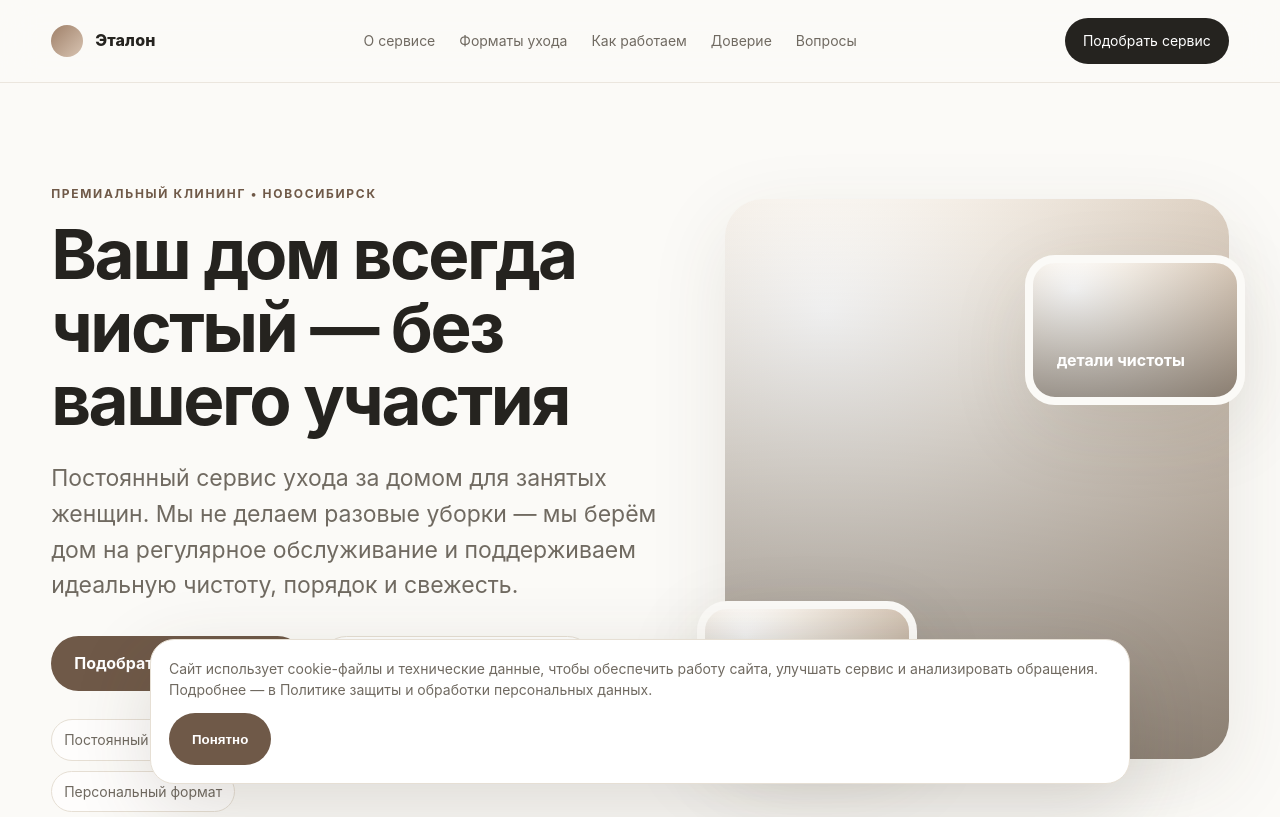
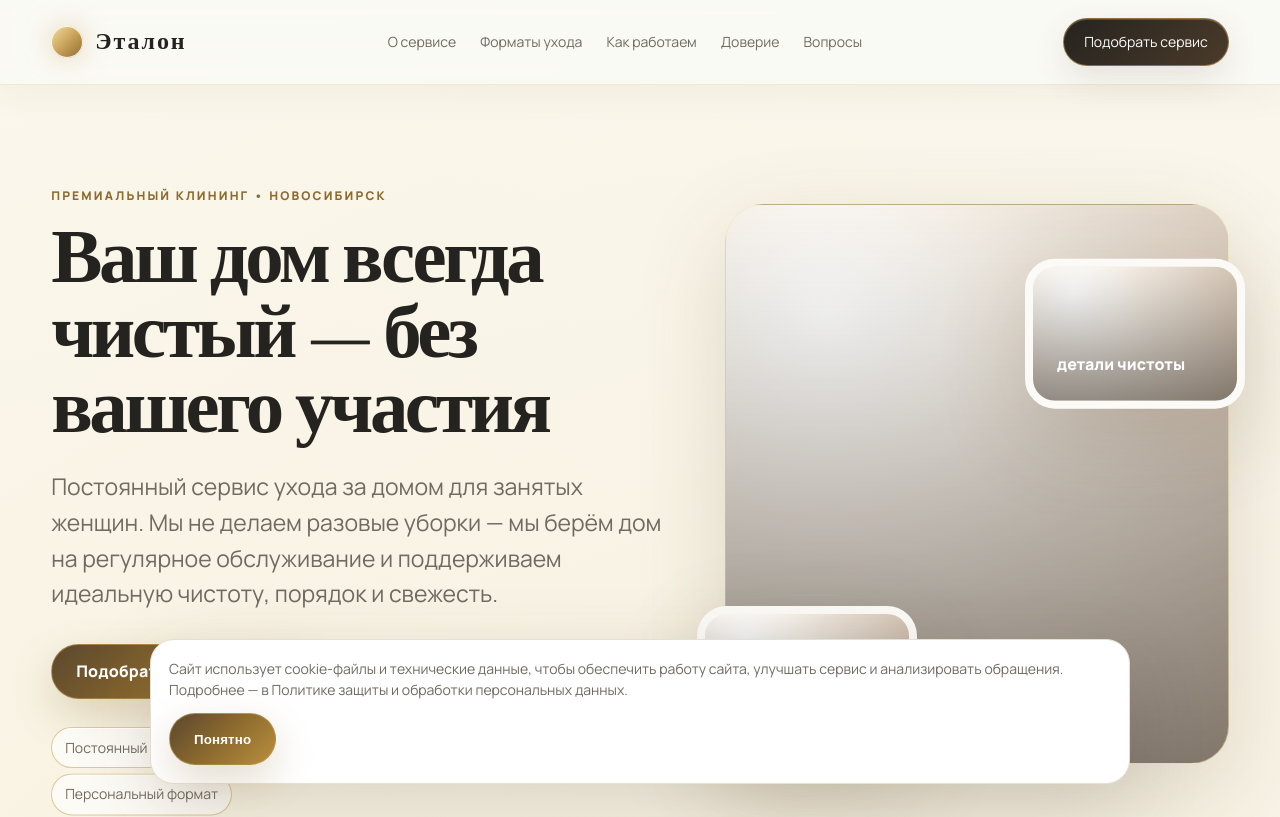
Before and after one commit to lutaevaem/etalon-cleaning, a React (Vite) app in the folder frontend/: page / in a window 1280 px wide. Shown: the top 817 px of the page. Built offline with nearby package versions, Linux system fonts and the light colour scheme; no server answers.

Commit message:
Add premium gold styling and motion

```diff
--- a/frontend/src/styles.css
+++ b/frontend/src/styles.css
@@ -8,7 +8,12 @@
   --accent:#9f8069;
   --accent-dark:#6f5948;
   --accent-soft:#eadfd3;
+  --gold:#c9a35b;
+  --gold-light:#f4df9d;
+  --gold-dark:#8d6b2e;
+  --gold-line:rgba(201,163,91,.58);
   --shadow:0 24px 80px rgba(68,55,43,.10);
+  --premium-shadow:0 28px 90px rgba(92,70,32,.16);
   --radius:28px;
 }
 
@@ -18,9 +23,12 @@ html{scroll-behavior:smooth}
 
 body{
   margin:0;
-  font-family:-apple-system,BlinkMacSystemFont,"Segoe UI",Roboto,Arial,sans-serif;
+  font-family:"Manrope",-apple-system,BlinkMacSystemFont,"Segoe UI",Roboto,Arial,sans-serif;
   color:var(--text);
-  background:var(--bg);
+  background:
+    radial-gradient(circle at 12% 8%,rgba(244,223,157,.18),transparent 28%),
+    radial-gradient(circle at 92% 18%,rgba(201,163,91,.12),transparent 24%),
+    var(--bg);
   line-height:1.55;
 }
 
@@ -35,9 +43,10 @@ a{color:inherit;text-decoration:none}
   justify-content:space-between;
   gap:24px;
   padding:18px clamp(20px,4vw,64px);
-  background:rgba(251,250,247,.88);
-  backdrop-filter:blur(18px);
-  border-bottom:1px solid rgba(230,223,212,.7);
+  background:rgba(251,250,247,.82);
+  backdrop-filter:blur(22px);
+  border-bottom:1px solid rgba(201,163,91,.22);
+  box-shadow:0 10px 34px rgba(90,69,38,.05);
 }
 
 .logo{
@@ -45,15 +54,19 @@ a{color:inherit;text-decoration:none}
   align-items:center;
   gap:12px;
   font-weight:800;
-  letter-spacing:.01em;
+  letter-spacing:.08em;
 }
 
 .logo-mark{
   width:32px;
   height:32px;
   border-radius:50%;
-  background:linear-gradient(135deg,var(--accent),#d8c4b2);
+  background:linear-gradient(135deg,var(--gold-light),var(--gold),var(--gold-dark));
+  box-shadow:0 0 0 1px rgba(255,255,255,.9) inset,0 0 24px rgba(201,163,91,.36);
+  animation:goldPulse 5.4s ease-in-out infinite;
 }
+
+.logo-text{font-family:"Cormorant Garamond",serif;font-size:24px;font-weight:700;letter-spacing:.08em}
 
 .main-nav{
   display:flex;
@@ -62,22 +75,32 @@ a{color:inherit;text-decoration:none}
   color:var(--muted);
 }
 
+.main-nav a,
+.footer-links a,
+.footer-policy-links a{transition:color .2s ease,opacity .2s ease}
+
 .main-nav a:hover,
 .footer-links a:hover,
-.footer-policy-links a:hover{color:var(--accent-dark)}
+.footer-policy-links a:hover{color:var(--gold-dark)}
 
 .header-cta{
-  padding:12px 18px;
+  padding:12px 20px;
   border-radius:999px;
-  background:var(--text);
+  background:linear-gradient(135deg,var(--text),#4b3b2a);
   color:white;
   font-size:14px;
+  border:1px solid var(--gold-line);
+  box-shadow:0 12px 34px rgba(70,52,27,.12), inset 0 1px 0 rgba(255,255,255,.18);
+  transition:transform .2s ease,box-shadow .2s ease;
 }
+
+.header-cta:hover{transform:translateY(-1px);box-shadow:0 18px 44px rgba(70,52,27,.18),0 0 0 4px rgba(201,163,91,.10)}
 
 .menu-button{
   display:none;
-  border:0;
-  background:transparent;
+  border:1px solid var(--gold-line);
+  background:rgba(255,255,255,.72);
+  border-radius:16px;
   font-size:26px;
 }
 
@@ -93,27 +116,32 @@ a{color:inherit;text-decoration:none}
 
 .eyebrow{
   margin:0 0 14px;
-  color:var(--accent-dark);
+  color:var(--gold-dark);
   text-transform:uppercase;
-  letter-spacing:.14em;
+  letter-spacing:.18em;
   font-size:12px;
-  font-weight:700;
+  font-weight:800;
 }
 
 h1,h2,h3,p{margin-top:0}
 
+h1,h2{
+  font-family:"Cormorant Garamond",serif;
+  font-weight:700;
+}
+
 h1{
-  max-width:900px;
-  font-size:clamp(42px,5.4vw,78px);
-  line-height:1.06;
-  letter-spacing:-.035em;
+  max-width:940px;
+  font-size:clamp(48px,6vw,88px);
+  line-height:.98;
+  letter-spacing:-.045em;
   margin-bottom:24px;
 }
 
 h2{
-  font-size:clamp(30px,3.7vw,52px);
-  line-height:1.08;
-  letter-spacing:-.03em;
+  font-size:clamp(34px,4.2vw,60px);
+  line-height:1.02;
+  letter-spacing:-.035em;
   margin-bottom:18px;
 }
 
@@ -140,21 +168,37 @@ h3{
 }
 
 .btn{
+  position:relative;
+  overflow:hidden;
   display:inline-flex;
   justify-content:center;
   align-items:center;
   min-height:52px;
-  padding:14px 22px;
+  padding:14px 24px;
   border-radius:999px;
-  font-weight:700;
-  border:1px solid transparent;
+  font-weight:800;
+  letter-spacing:.01em;
+  border:1px solid var(--gold-line);
   cursor:pointer;
-  transition:transform .2s ease;
+  transition:transform .22s ease,box-shadow .22s ease,border-color .22s ease;
 }
 
-.btn.primary{background:var(--accent-dark);color:white}
-.btn.secondary{background:var(--surface);border-color:var(--line);color:var(--text)}
-.btn:hover{transform:translateY(-1px)}
+.btn::after{
+  content:"";
+  position:absolute;
+  top:-120%;
+  left:-38%;
+  width:34%;
+  height:330%;
+  transform:rotate(25deg);
+  background:linear-gradient(90deg,transparent,rgba(255,255,255,.38),transparent);
+  opacity:0;
+}
+
+.btn:hover::after{animation:goldShine .85s ease}
+.btn.primary{background:linear-gradient(135deg,#5b472e,var(--gold-dark),#b98e3e);color:white;box-shadow:0 16px 42px rgba(141,107,46,.24)}
+.btn.secondary{background:rgba(255,255,255,.74);border-color:var(--gold-line);color:var(--text);box-shadow:inset 0 1px 0 rgba(255,255,255,.8)}
+.btn:hover{transform:translateY(-2px);box-shadow:0 22px 54px rgba(141,107,46,.22),0 0 0 4px rgba(201,163,91,.10)}
 
 .hero-points{
   display:flex;
@@ -164,13 +208,19 @@ h3{
 }
 
 .hero-points span{
-  padding:9px 12px;
-  border:1px solid var(--line);
+  padding:9px 13px;
+  border:1px solid var(--gold-line);
   border-radius:999px;
-  background:rgba(255,255,255,.7);
+  background:rgba(255,255,255,.66);
   color:var(--muted);
   font-size:14px;
+  box-shadow:inset 0 1px 0 rgba(255,255,255,.8);
+  animation:softFloat 7s ease-in-out infinite;
 }
+
+.hero-points span:nth-child(2){animation-delay:.8s}
+.hero-points span:nth-child(3){animation-delay:1.4s}
+.hero-points span:nth-child(4){animation-delay:2s}
 
 .hero-visual{
   position:relative;
@@ -180,16 +230,30 @@ h3{
 .visual-card,
 .photo-placeholder,
 .gallery-item{
+  position:relative;
+  overflow:hidden;
   display:flex;
   align-items:flex-end;
   justify-content:flex-start;
   padding:24px;
   color:white;
-  font-weight:700;
+  font-weight:800;
   background:
-    linear-gradient(180deg,rgba(0,0,0,0),rgba(0,0,0,.32)),
+    linear-gradient(180deg,rgba(0,0,0,0),rgba(0,0,0,.36)),
     radial-gradient(circle at 20% 20%,#fff 0,#f4eee6 28%,#cbb9a6 100%);
-  box-shadow:var(--shadow);
+  box-shadow:var(--premium-shadow);
+  border:1px solid rgba(244,223,157,.46);
+}
+
+.visual-card::after,
+.photo-placeholder::after,
+.gallery-item::after{
+  content:"";
+  position:absolute;
+  inset:0;
+  background:linear-gradient(120deg,transparent 18%,rgba(255,255,255,.24) 44%,transparent 68%);
+  transform:translateX(-120%);
+  animation:surfaceSheen 8s ease-in-out infinite;
 }
 
 .visual-card.large{
@@ -205,8 +269,8 @@ h3{
   border-radius:30px;
 }
 
-.visual-card.top{right:-16px;top:56px}
-.visual-card.bottom{left:-28px;bottom:48px}
+.visual-card.top{right:-16px;top:56px;animation:softFloat 6s ease-in-out infinite}
+.visual-card.bottom{left:-28px;bottom:48px;animation:softFloat 7s ease-in-out infinite reverse}
 
 .section-heading{
   max-width:920px;
@@ -228,12 +292,19 @@ h3{
 .compare-box,
 blockquote,
 details{
-  background:var(--surface);
-  border:1px solid var(--line);
+  position:relative;
+  background:linear-gradient(180deg,rgba(255,255,255,.96),rgba(255,255,255,.82));
+  border:1px solid rgba(201,163,91,.26);
   border-radius:var(--radius);
   padding:26px;
-  box-shadow:0 12px 46px rgba(68,55,43,.045);
+  box-shadow:0 14px 48px rgba(68,55,43,.055);
+  transition:transform .25s ease,box-shadow .25s ease,border-color .25s ease;
 }
+
+.card:hover,
+.format-card:hover,
+blockquote:hover,
+details:hover{transform:translateY(-3px);border-color:rgba(201,163,91,.48);box-shadow:var(--premium-shadow)}
 
 .card p,
 .format-card p,
@@ -252,8 +323,10 @@ details p{color:var(--muted)}
 .check-list{margin:0;padding-left:20px}
 
 .compare-box.accent{
-  background:linear-gradient(135deg,var(--accent-dark),#9e8069);
+  background:linear-gradient(135deg,#2f281e,#6f5948 48%,#a98542);
   color:white;
+  border-color:rgba(244,223,157,.42);
+  box-shadow:0 26px 72px rgba(80,62,38,.18);
 }
 
 .compare-box.accent li{color:rgba(255,255,255,.86)}
@@ -270,42 +343,46 @@ details p{color:var(--muted)}
 }
 
 .format-card.featured{
-  background:var(--accent-soft);
-  border-color:#d8c4b2;
+  background:linear-gradient(145deg,#fff8e8,#eadfd3 72%,#fff);
+  border-color:rgba(201,163,91,.72);
+  box-shadow:0 24px 78px rgba(141,107,46,.16);
 }
 
-.format-label{
+.format-label,
+.step span{
   display:inline-flex;
   width:44px;
   height:44px;
   align-items:center;
   justify-content:center;
   border-radius:50%;
-  background:var(--surface-2);
-  color:var(--accent-dark);
+  background:linear-gradient(135deg,var(--gold-light),var(--gold),var(--gold-dark));
+  color:white;
   font-weight:800;
   margin-bottom:24px;
+  box-shadow:0 10px 24px rgba(141,107,46,.20), inset 0 1px 0 rgba(255,255,255,.45);
 }
 
 .best-for{
   margin-top:20px;
   padding-top:18px;
-  border-top:1px solid rgba(112,106,97,.18);
+  border-top:1px solid rgba(201,163,91,.28);
 }
 
 .value-card{
   display:grid;
   grid-template-columns:.95fr 1fr;
   gap:36px;
-  background:var(--text);
+  background:linear-gradient(135deg,#231f19,#443522 52%,#8d6b2e);
   color:white;
   padding:clamp(32px,5vw,64px);
   border-radius:38px;
-  box-shadow:var(--shadow);
+  border:1px solid rgba(244,223,157,.35);
+  box-shadow:0 30px 90px rgba(68,55,43,.20);
 }
 
 .value-card p,
-.value-card li{color:rgba(255,255,255,.76)}
+.value-card li{color:rgba(255,255,255,.78)}
 
 .steps{
   display:grid;
@@ -315,20 +392,7 @@ details p{color:var(--muted)}
 
 .step{
   padding:24px;
-  border-top:1px solid var(--line);
-}
-
-.step span{
-  display:inline-flex;
-  width:36px;
-  height:36px;
-  border-radius:50%;
-  align-items:center;
-  justify-content:center;
-  background:var(--accent-soft);
-  color:var(--accent-dark);
-  font-weight:800;
-  margin-bottom:18px;
+  border-top:1px solid rgba(201,163,91,.30);
 }
 
 .people-grid{
@@ -379,8 +443,8 @@ details p{color:var(--muted)}
 }
 
 blockquote{margin:0}
-blockquote p{font-size:20px}
-cite{font-style:normal;font-weight:700}
+blockquote p{font-size:20px;font-family:"Cormorant Garamond",serif;font-weight:600;line-height:1.35;color:var(--text)}
+cite{font-style:normal;font-weight:800;color:var(--gold-dark)}
 
 .faq-list{display:grid;gap:12px}
 
@@ -396,11 +460,11 @@ details p{margin:14px 0 0}
   display:grid;
   grid-template-columns:.8fr 1fr;
   gap:34px;
-  background:var(--surface);
-  border:1px solid var(--line);
+  background:linear-gradient(180deg,rgba(255,255,255,.98),rgba(255,250,241,.92));
+  border:1px solid rgba(201,163,91,.34);
   border-radius:38px;
   padding:clamp(26px,4vw,52px);
-  box-shadow:var(--shadow);
+  box-shadow:var(--premium-shadow);
 }
 
 .quiz-copy p{
@@ -416,24 +480,31 @@ details p{margin:14px 0 0}
 label{
   display:grid;
   gap:8px;
-  font-weight:700;
+  font-weight:800;
 }
 
 input,
 select,
 textarea{
   width:100%;
-  border:1px solid var(--line);
-  background:var(--bg);
+  border:1px solid rgba(201,163,91,.30);
+  background:rgba(255,255,255,.72);
   padding:14px 16px;
   border-radius:16px;
   font:inherit;
   color:var(--text);
+  outline:none;
+  transition:border-color .2s ease,box-shadow .2s ease,background .2s ease;
 }
 
+input:focus,
+select:focus,
+textarea:focus{border-color:var(--gold);box-shadow:0 0 0 4px rgba(201,163,91,.12);background:#fff}
+
 textarea{resize:vertical}
-.full{width:100%;border:0}
+.full{width:100%;border:1px solid var(--gold-line)}
 .form-note{font-size:13px;color:var(--muted);margin:0}
+.form-note a{color:var(--gold-dark);font-weight:800}
 
 .final{
   text-align:center;
@@ -456,8 +527,9 @@ textarea{resize:vertical}
   display:grid;
   gap:22px;
   padding:34px clamp(20px,4vw,64px);
-  border-top:1px solid var(--line);
+  border-top:1px solid rgba(201,163,91,.26);
   color:var(--muted);
+  background:linear-gradient(180deg,rgba(255,255,255,.2),rgba(244,239,232,.5));
 }
 
 .footer-main{
@@ -466,7 +538,7 @@ textarea{resize:vertical}
   gap:24px;
 }
 
-.footer strong{color:var(--text)}
+.footer strong{color:var(--text);font-family:"Cormorant Garamond",serif;font-size:24px}
 .footer p{margin:6px 0 0}
 .footer-links{display:flex;gap:18px;flex-wrap:wrap}
 
@@ -475,20 +547,45 @@ textarea{resize:vertical}
   flex-wrap:wrap;
   gap:10px 18px;
   padding-top:18px;
-  border-top:1px solid var(--line);
+  border-top:1px solid rgba(201,163,91,.22);
   font-size:13px;
   color:var(--muted);
 }
 
 .footer-legal strong{
   flex-basis:100%;
-  font-size:14px;
+  font-size:18px;
 }
 
 .footer-policy-links{
   display:flex;
   gap:14px;
   flex-wrap:wrap;
+}
+
+@keyframes goldShine{
+  0%{opacity:0;left:-42%}
+  20%{opacity:1}
+  100%{opacity:0;left:126%}
+}
+
+@keyframes goldPulse{
+  0%,100%{box-shadow:0 0 0 1px rgba(255,255,255,.9) inset,0 0 18px rgba(201,163,91,.26)}
+  50%{box-shadow:0 0 0 1px rgba(255,255,255,.9) inset,0 0 34px rgba(201,163,91,.52)}
+}
+
+@keyframes softFloat{
+  0%,100%{transform:translateY(0)}
+  50%{transform:translateY(-7px)}
+}
+
+@keyframes surfaceSheen{
+  0%,55%{transform:translateX(-120%)}
+  72%,100%{transform:translateX(120%)}
+}
+
+@media (prefers-reduced-motion:reduce){
+  *,*::before,*::after{animation:none!important;transition:none!important;scroll-behavior:auto!important}
 }
 
 @media (max-width:980px){
@@ -534,12 +631,12 @@ textarea{resize:vertical}
   .site-header{padding:14px 18px}
 
   h1{
-    font-size:38px;
-    line-height:1.08;
-    letter-spacing:-.025em;
+    font-size:42px;
+    line-height:1;
+    letter-spacing:-.035em;
   }
 
-  h2{font-size:32px}
+  h2{font-size:34px}
 
   .hero-points{display:grid}
 
```
